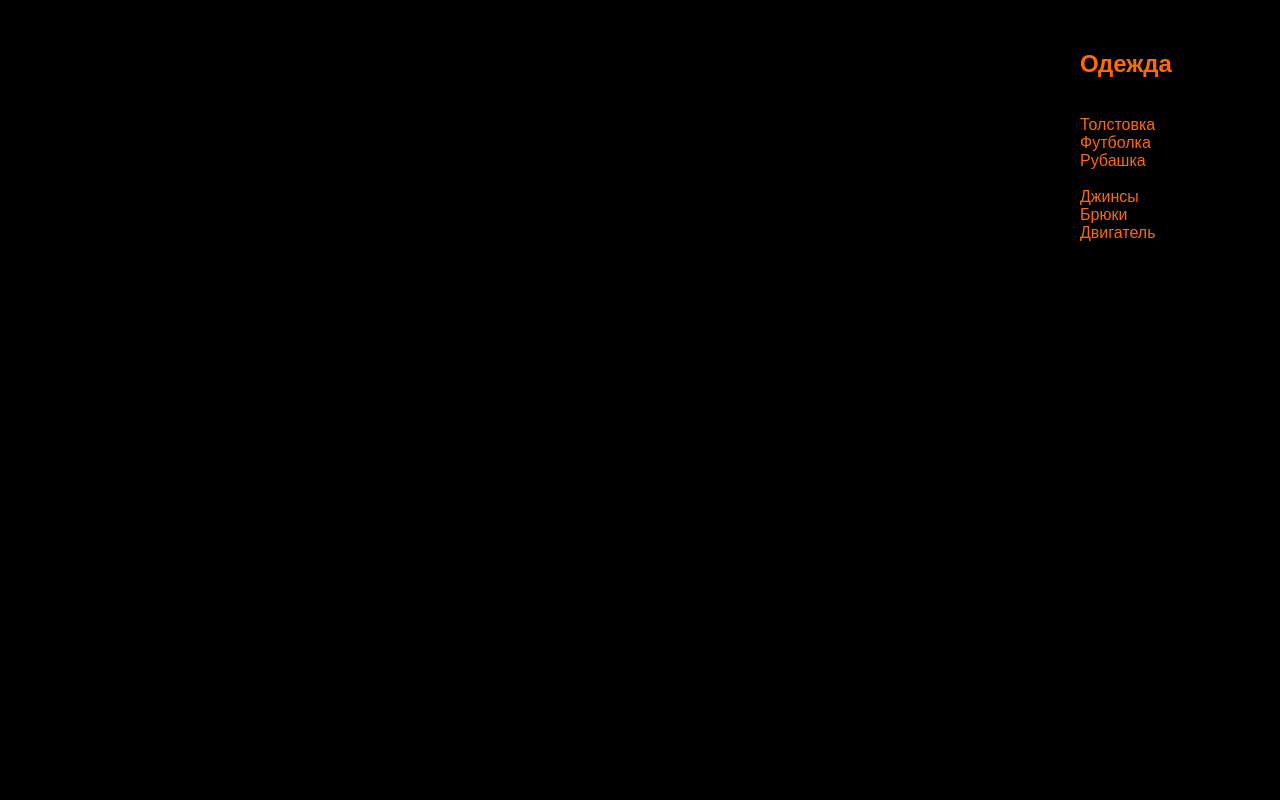
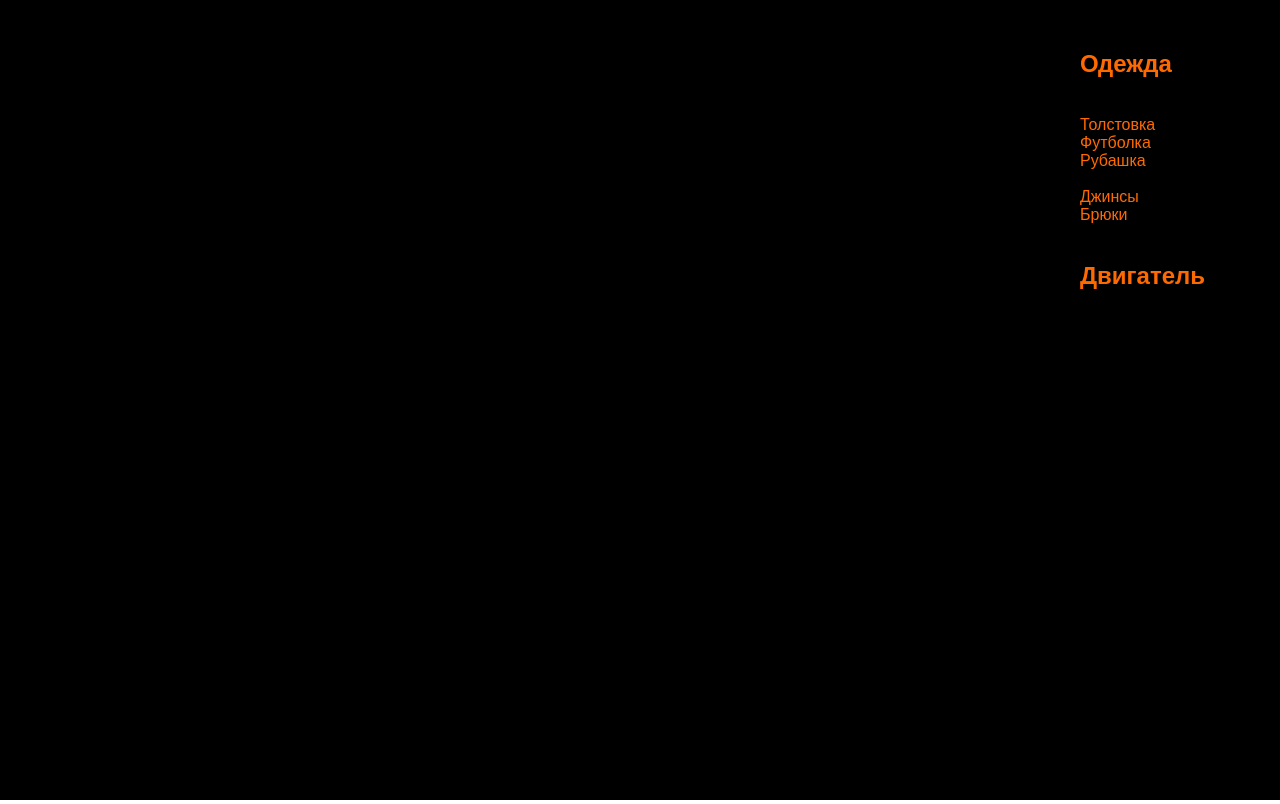
Before and after one commit to MrPaulPopov/urfuwebgl, a plain HTML site: page viewport5.html in a window 1280 px wide. Drawn offline with Linux system fonts and the light colour scheme; no server answers.

Commit message:
Create viewport5.html

```diff
--- a/viewport5.html
+++ b/viewport5.html
@@ -307,8 +307,8 @@
    <span style="cursor:pointer" onclick="removeTop();addTshirt();">Футболка</span><br>
    <span style="cursor:pointer" onclick="removeTop();addFormaltop();">Рубашка</span><br><br>
    <span style="cursor:pointer" onclick="removeBottom();addDenim();">Джинсы</span><br>
-   <span style="cursor:pointer" onclick="removeBottom();addFormalpants();">Брюки</span><br>
-   <span style="cursor:pointer" onclick="removeExceptEngine();addEngine();">Двигатель</span><br>
+   <span style="cursor:pointer" onclick="removeBottom();addFormalpants();">Брюки</span><br><br>
+   <h2><span style="cursor:pointer" onclick="removeExceptEngine();addEngine();">Двигатель</span></h2><br>
    </div>
 </body>
 </html>
```
